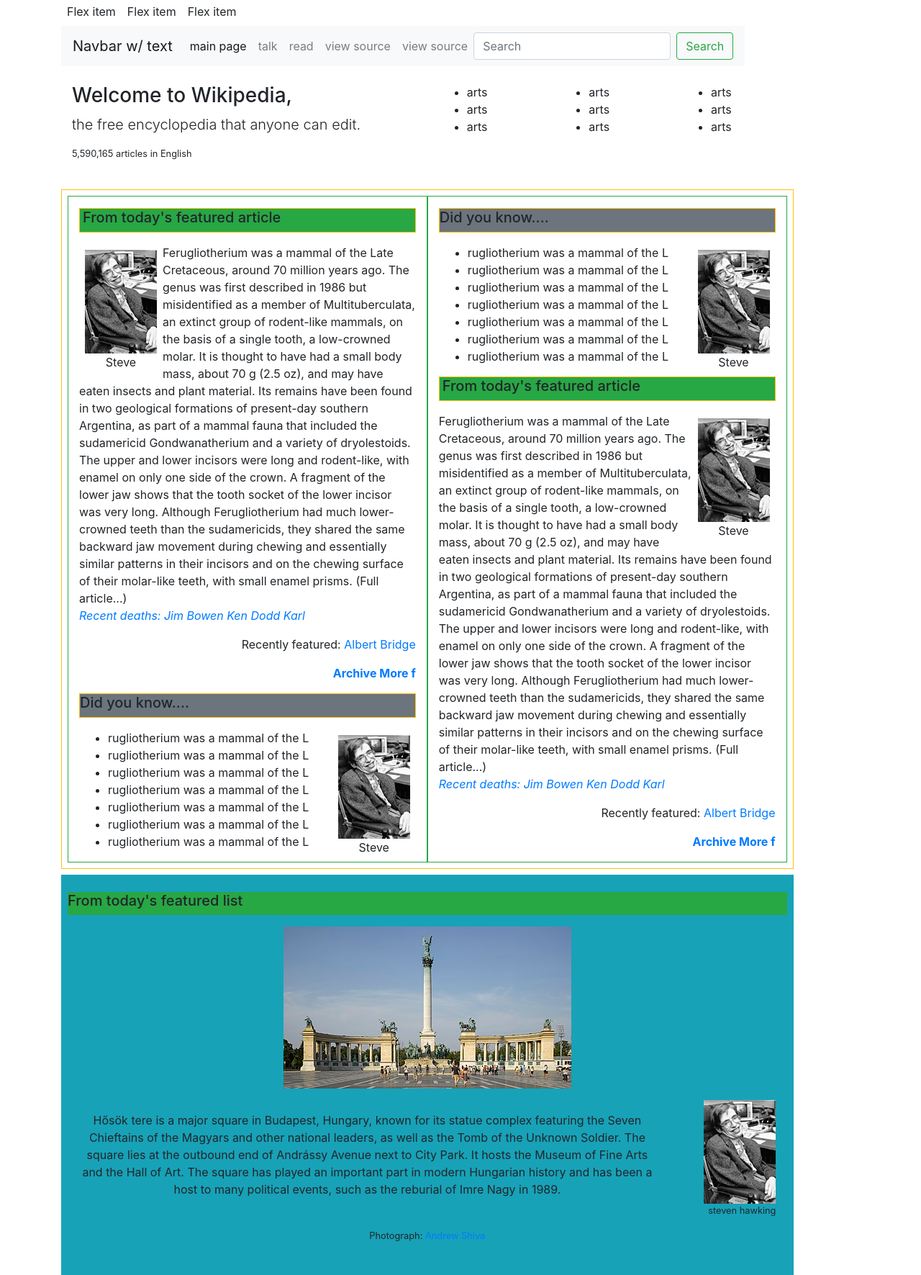
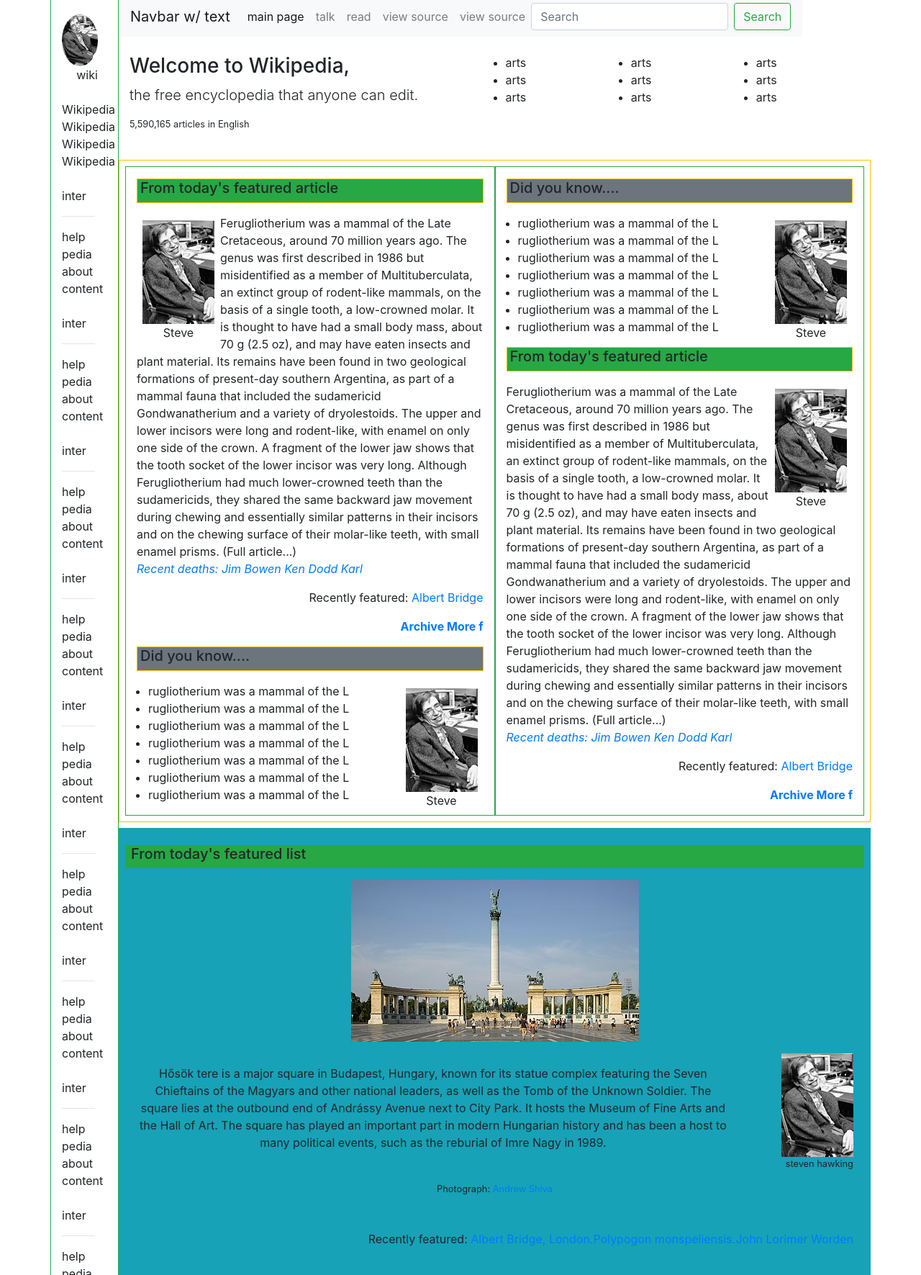
Before and after one commit to ZachSpenard/wiki, a plain HTML site: page index.html in a window 1280 px wide. Shown: the part 5-1776 px from the top of the page at 72% size. Drawn offline with nearby package versions, Linux system fonts and the light colour scheme.

Commit message:
ugly wiki

```diff
--- a/css/styles.css
+++ b/css/styles.css
@@ -16,3 +16,8 @@
 #bird img {
     float: left;
 }
+
+ul {
+  padding: 0px;
+
+}
--- a/index.html
+++ b/index.html
@@ -18,19 +18,118 @@
   </head>
   <body>
     <div class="container">
-      <div class="col-12 col-md-1">
+      <div class="row">
 
-      </div>
+        <div class="col-12 col-md-1 pr-2 border border-success">
+            <div class="my-4" >
+              <img src="img/sh.jpg" alt=""  style="height: 4.5rem; border-radius: 50%;">
+              <p class="text-center">wiki</p>
+            </div>
+
+            <div class="pr-4">
+              <ul style="list-style-type: none;">
+                <li>Wikipedia</li>
+                <li>Wikipedia</li>
+                <li>Wikipedia</li>
+                <li>Wikipedia</li>
+              </ul>
+            </div>
+            <div class="pr-4 pt-2">
+              <span>inter</span><hr>
+              <ul style="list-style-type: none;">
+                <li>help</li>
+                <li>pedia</li>
+                <li>about</li>
+                <li>content</li>
+              </ul>
+            </div>
+            <div class="pr-4 pt-2">
+              <span>inter</span><hr>
+              <ul style="list-style-type: none;">
+                <li>help</li>
+                <li>pedia</li>
+                <li>about</li>
+                <li>content</li>
+              </ul>
+            </div>
+            <div class="pr-4 pt-2">
+              <span>inter</span><hr>
+              <ul style="list-style-type: none;">
+                <li>help</li>
+                <li>pedia</li>
+                <li>about</li>
+                <li>content</li>
+              </ul>
+            </div>
+            <div class="pr-4 pt-2">
+              <span>inter</span><hr>
+              <ul style="list-style-type: none;">
+                <li>help</li>
+                <li>pedia</li>
+                <li>about</li>
+                <li>content</li>
+              </ul>
+            </div>
+            <div class="pr-4 pt-2">
+              <span>inter</span><hr>
+              <ul style="list-style-type: none;">
+                <li>help</li>
+                <li>pedia</li>
+                <li>about</li>
+                <li>content</li>
+              </ul>
+            </div>
+            <div class="pr-4 pt-2">
+              <span>inter</span><hr>
+              <ul style="list-style-type: none;">
+                <li>help</li>
+                <li>pedia</li>
+                <li>about</li>
+                <li>content</li>
+              </ul>
+            </div>
+            <div class="pr-4 pt-2">
+              <span>inter</span><hr>
+              <ul style="list-style-type: none;">
+                <li>help</li>
+                <li>pedia</li>
+                <li>about</li>
+                <li>content</li>
+              </ul>
+            </div>
+            <div class="pr-4 pt-2">
+              <span>inter</span><hr>
+              <ul style="list-style-type: none;">
+                <li>help</li>
+                <li>pedia</li>
+                <li>about</li>
+                <li>content</li>
+              </ul>
+            </div>
+            <div class="pr-4 pt-2">
+              <span>inter</span><hr>
+              <ul style="list-style-type: none;">
+                <li>help</li>
+                <li>pedia</li>
+                <li>about</li>
+                <li>content</li>
+              </ul>
+            </div>
+            <div class="pr-4 pt-2">
+              <span>inter</span>
+            </div>
+
+        </div>
 
       <div class="col-12 col-md-11">
         <!-- top navbar -->
-        <div class="row">
+        <!-- <div class="row">
           <div class="d-flex">
             <div class="mr-auto p-2">Flex item</div>
             <div class="ml-auto p-2">Flex item</div>
             <div class="p-2">Flex item</div>
           </div>
-        </div>
+        </div> -->
 
           <!-- main navbar -->
           <div class="row">
@@ -121,7 +220,7 @@
           </div>
 
 
-          <div class="bg-secondary border border-warning my-3">
+          <div class="bg-secondary border border-warning my-3 px-1">
             <h5 class="text-left">Did you know....</h5>
           </div>
           <div class="my-3">
@@ -131,7 +230,7 @@
                 <div class="text-center">Steve</div>
               </div>
             </div>
-            <ul>
+            <ul class="pl-3">
               <li>rugliotherium was a mammal of the L</li>
               <li>rugliotherium was a mammal of the L</li>
               <li>rugliotherium was a mammal of the L</li>
@@ -147,7 +246,7 @@
 
         <div class="col-12 col-md-6 border border-success">
 
-          <div class="bg-secondary border border-warning my-3">
+          <div class="bg-secondary border border-warning my-3 px-1">
             <h5 class="text-left">Did you know....</h5>
           </div>
           <div class="my-3">
@@ -157,7 +256,7 @@
                 <div class="text-center">Steve</div>
               </div>
             </div>
-            <ul>
+            <ul class="pl-3">
               <li>rugliotherium was a mammal of the L</li>
               <li>rugliotherium was a mammal of the L</li>
               <li>rugliotherium was a mammal of the L</li>
@@ -187,18 +286,13 @@
           <div class="text-right mb-3">
             <strong><a href="#">Archive More f</a></strong>
           </div>
-
-
-
-
         </div>
-
       </div>
 
 
         <div class="row">
           <div class="bg-info my-2 p-4">
-            <div class="row bg-success">
+            <div class="row bg-success px-2">
               <h5 class="text-left">From today's featured list</h5>
             </div>
             <div class="text-center img-fluid my-3">
@@ -243,6 +337,7 @@
         </div>
 
       </div> <!--col-12 col-md-6 -->
+    </div>
 
     </div> <!--container -->
 
```
